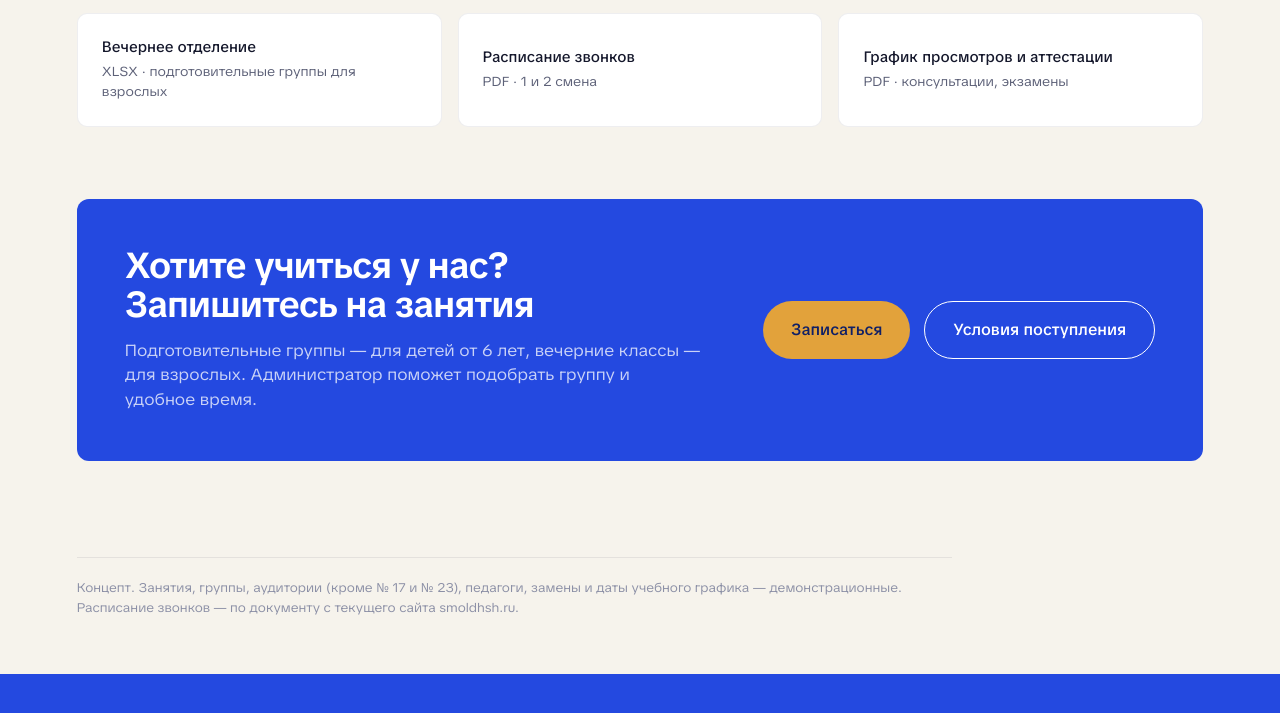
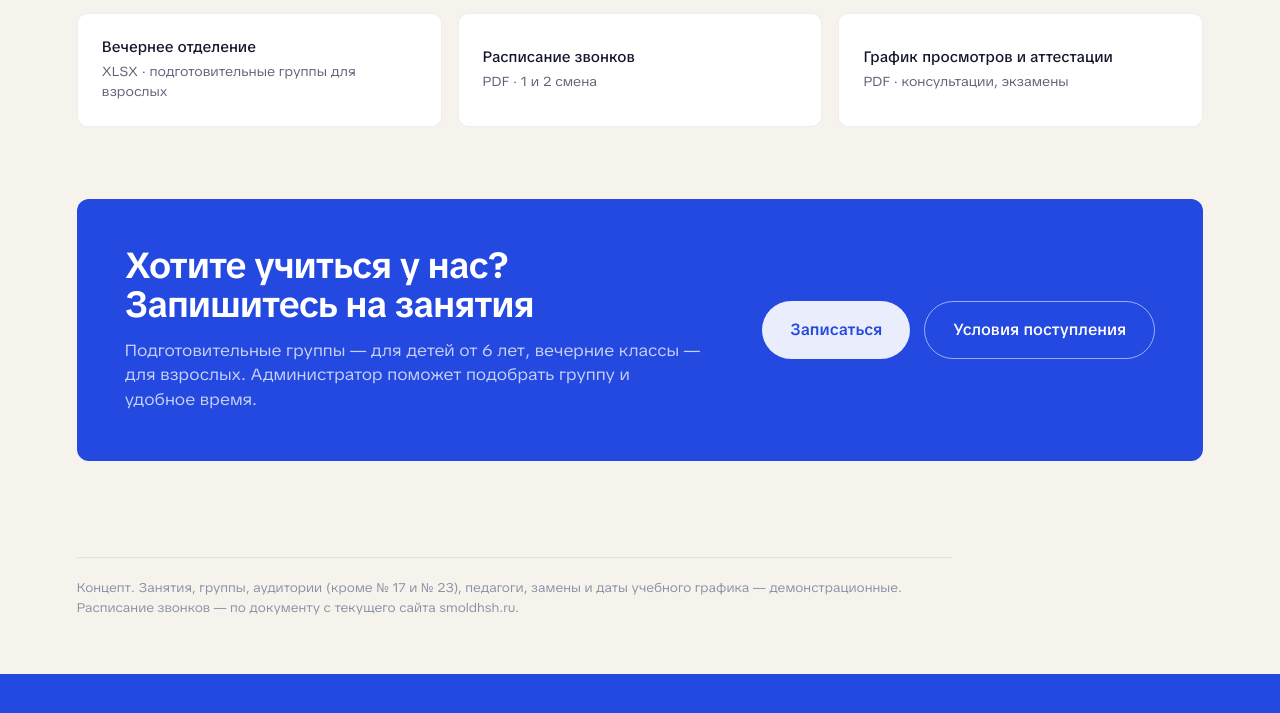
Before and after one commit to IvanMayorov/dhsh-tenishevoy-concept, a plain HTML site: page schedule.html in a window 1280 px wide. In both pictures the pointer is over the link 836 px from the left and 2848 px from the top of the page. Shown: the part 2519-3232 px from the top of the page. Drawn offline with Linux system fonts and the light colour scheme.

Commit message:
Чистые кнопки: белая и контурная

```diff
--- a/css/site.css
+++ b/css/site.css
@@ -393,3 +393,10 @@ b,strong{font-weight:600}
 .ev-body h4{font:600 19px/1.3 var(--disp);color:var(--ink);margin:0 0 4px;transition:.2s}
 .ev-body p{font-size:15px;color:var(--muted);margin:0}
 .ev-meta{font-size:15px;color:var(--muted);text-align:right}
+
+/* чистые кнопки на синем */
+.btn-ochre{background:#fff;color:var(--blue);font-weight:600}
+.btn-ochre:hover{background:var(--blue-50)}
+.btn-ghost{border:1px solid rgba(255,255,255,.55)}
+.btn-ghost:hover{border-color:#fff;background:rgba(255,255,255,.08)}
+.btn-blue:hover{background:var(--blue-d)}
```
